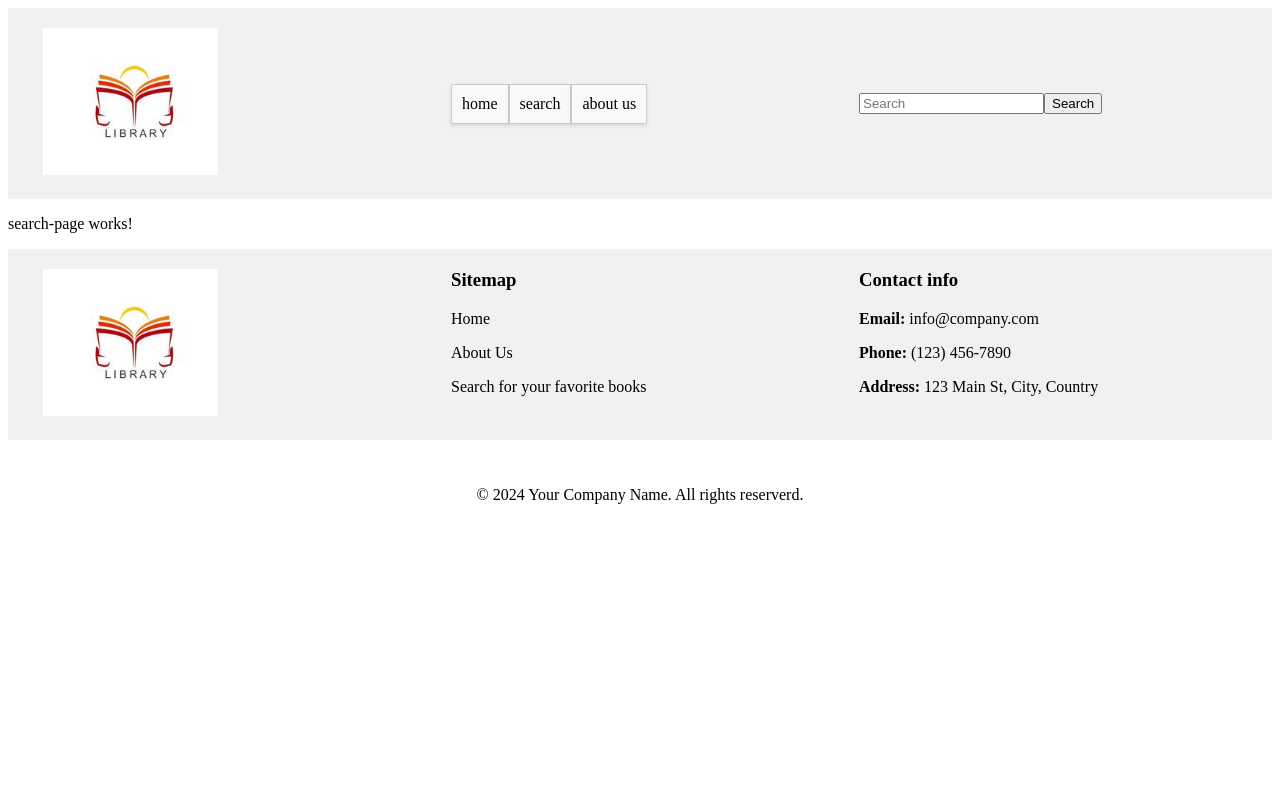
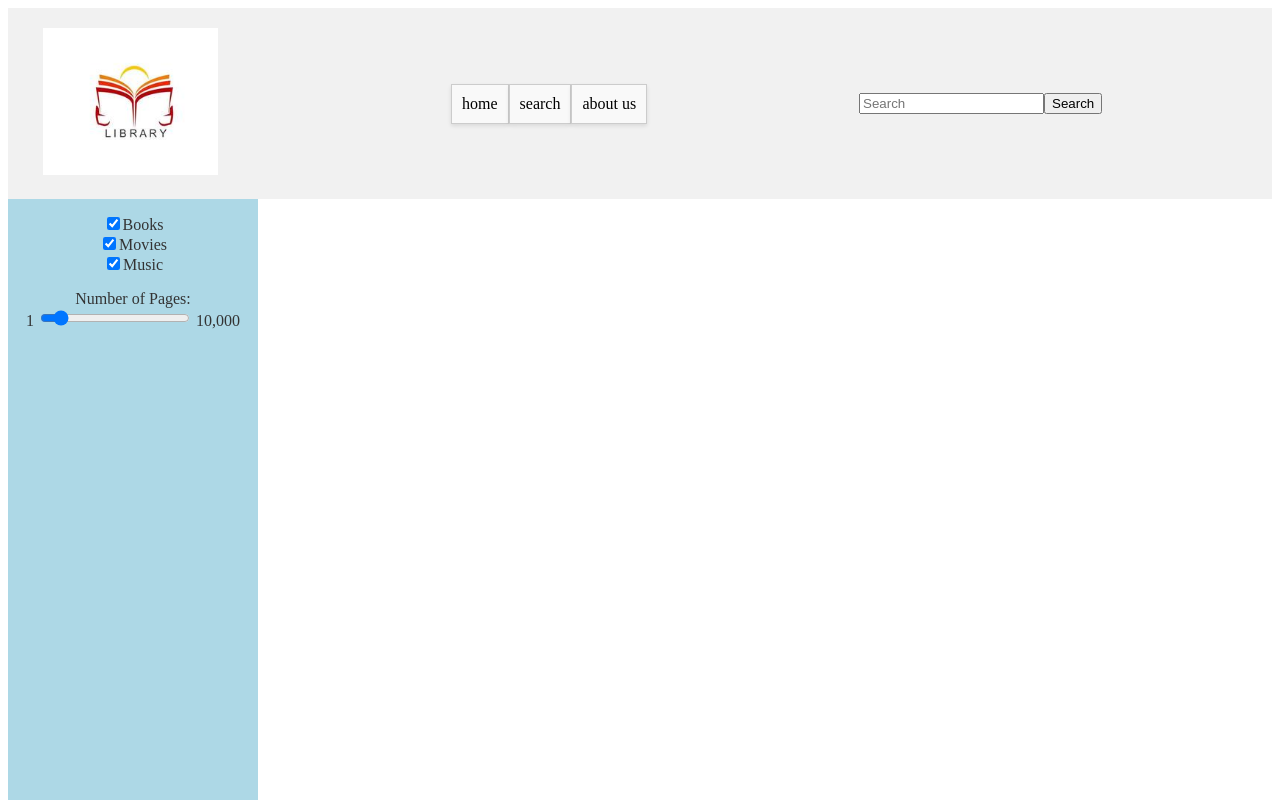
Before and after one commit to MicahQu/FirstWebsite, an Angular app: page /search-page in a window 1280 px wide. Shown: the top 800 px of the page. Built offline with nearby package versions, Linux system fonts and the light colour scheme.

Commit message:
working on sidebar

```diff
--- a/src/app/search-page/search-page.component.html
+++ b/src/app/search-page/search-page.component.html
@@ -1 +1,21 @@
-<p>search-page works!</p>
+<div class="container">
+    <div class="sidebar">
+        <section>
+            <input type="checkbox" id="books" name="books" value="Books" checked>
+            <label for="books">Books</label>
+        </section>
+        <section>
+            <input type="checkbox" id="movies" name="movies" value="Movies" checked>
+            <label for="movies">Movies</label>
+        </section>
+        <section>
+            <input type="checkbox" id="music" name="music" value="Music" checked>
+            <label for="music">Music</label>
+        </section>
+        <p>
+        <label for="numOfPages">Number of Pages:</label><br>
+        1 <input type="range" min="1" max="10000" value="1000" class="slider" id="numOfPages">
+         10,000</p>
+
+    </div>
+</div>
--- a/src/app/search-page/search-page.component.scss
+++ b/src/app/search-page/search-page.component.scss
@@ -0,0 +1,21 @@
+.container{
+    position: relative; /* Establishes a containing block for absolute positioning */
+    min-height: 100vh; /* Ensures container spans at least the height of the viewport */
+    display: flex;
+    flex-direction: column;
+}
+.sidebar{
+    position: absolute;
+    top: 0;
+    bottom: 0;
+    left: 0;
+    width: 250px;
+    background-color: lightblue;
+    color: #333;
+    padding: 15px;
+    box-sizing: border-box;
+    text-align: center;
+}
+input[type="range"] {
+    width:150px;
+  }
```
